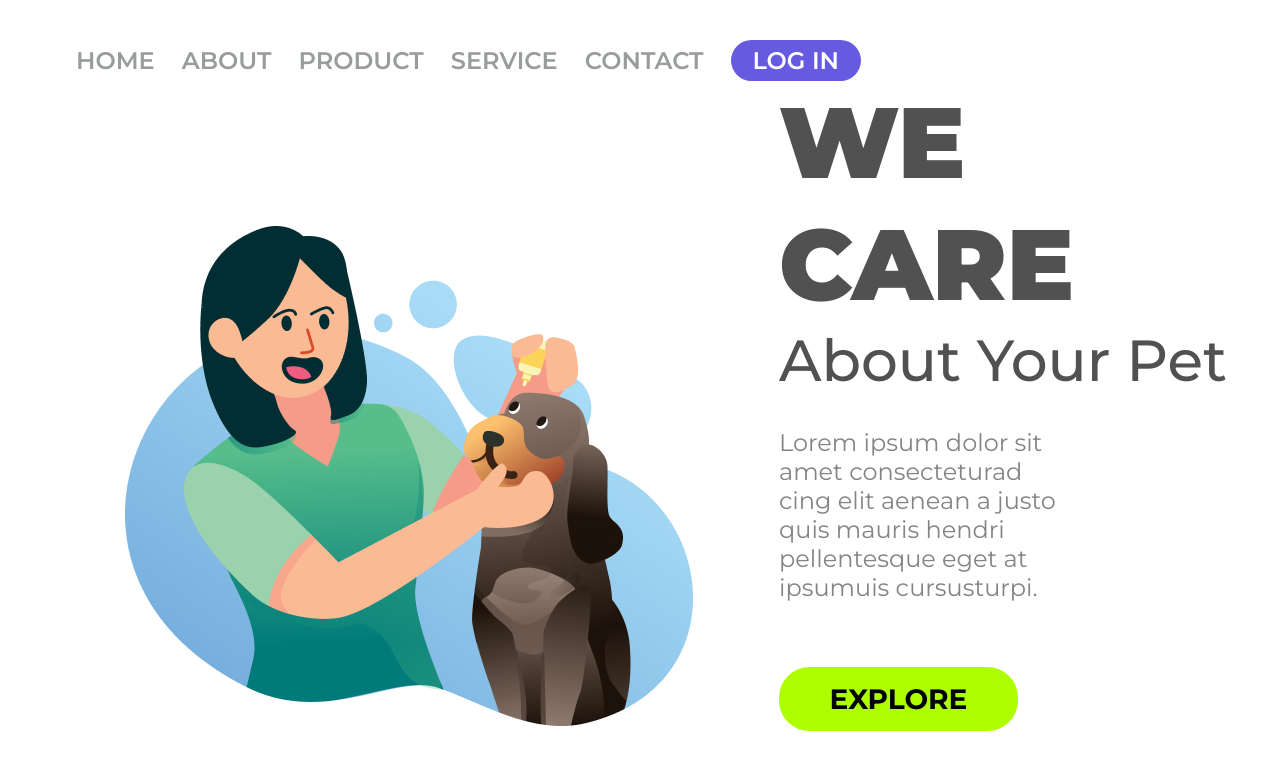
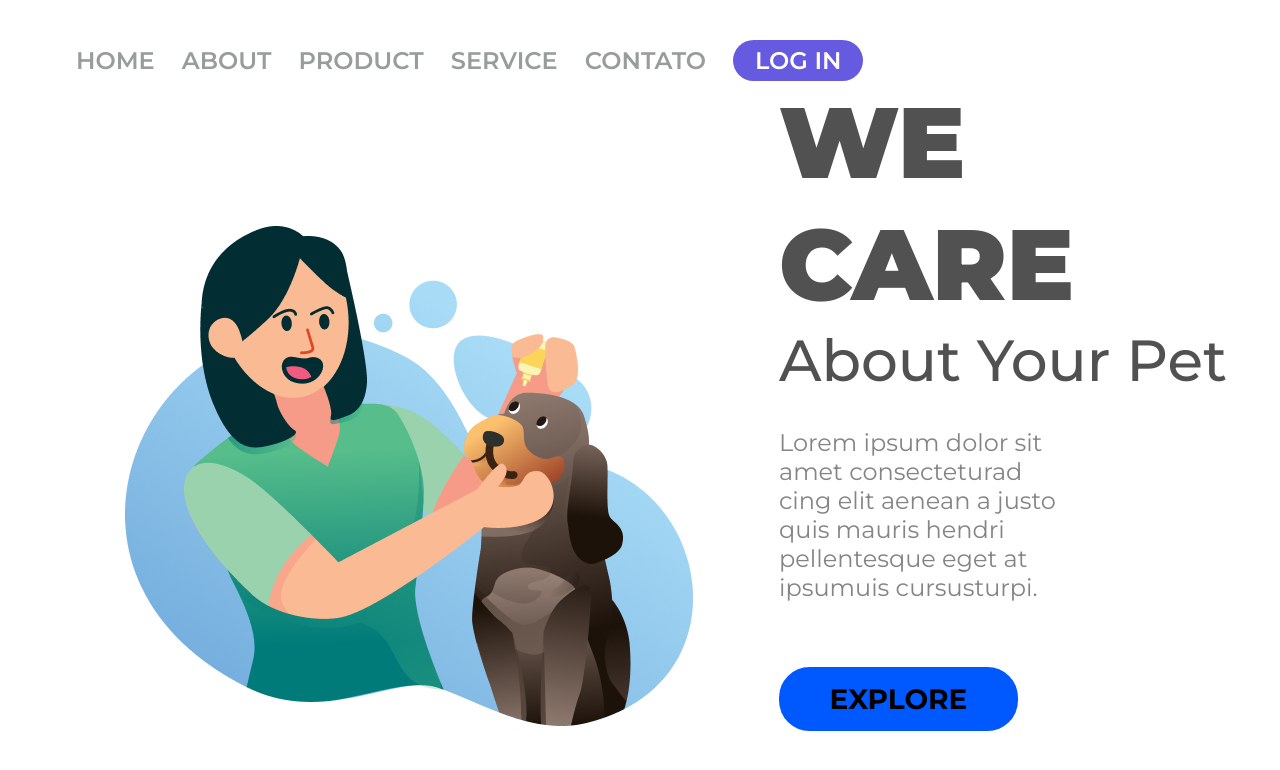
Before and after one commit to MaykRD/Projeto-simples, a plain HTML site: page index.html in a window 1280 px wide. Drawn offline with Linux system fonts and the light colour scheme.

Commit message:
ateração no title no menu header(html) e na cor do background do button css

```diff
--- a/index.html
+++ b/index.html
@@ -10,7 +10,7 @@
     <link href="https://fonts.googleapis.com/css2?family=Montserrat:wght@400;500;600;700;900&display=swap"
         rel="stylesheet">
     <link rel="stylesheet" href="style.css">
-    <title>projeto para teste de git-github</title>
+    <title>Projeto Curso</title>
 </head>
 
 <body>
@@ -22,7 +22,7 @@
                     <a href="#">ABOUT</a>
                     <a href="#">PRODUCT</a>
                     <a href="#">SERVICE</a>
-                    <a href="#">CONTACT</a>
+                    <a href="#">CONTATO</a>
                     <button>LOG IN</button>
                 </li>
             </ul>
--- a/style.css
+++ b/style.css
@@ -80,7 +80,7 @@ p {
 }
 
 .texto button {
-    background: #ADFF00;
+    background: #0059ff;
     border-radius: 20.5px;
     width: 239px;
     height: 64px;
```
